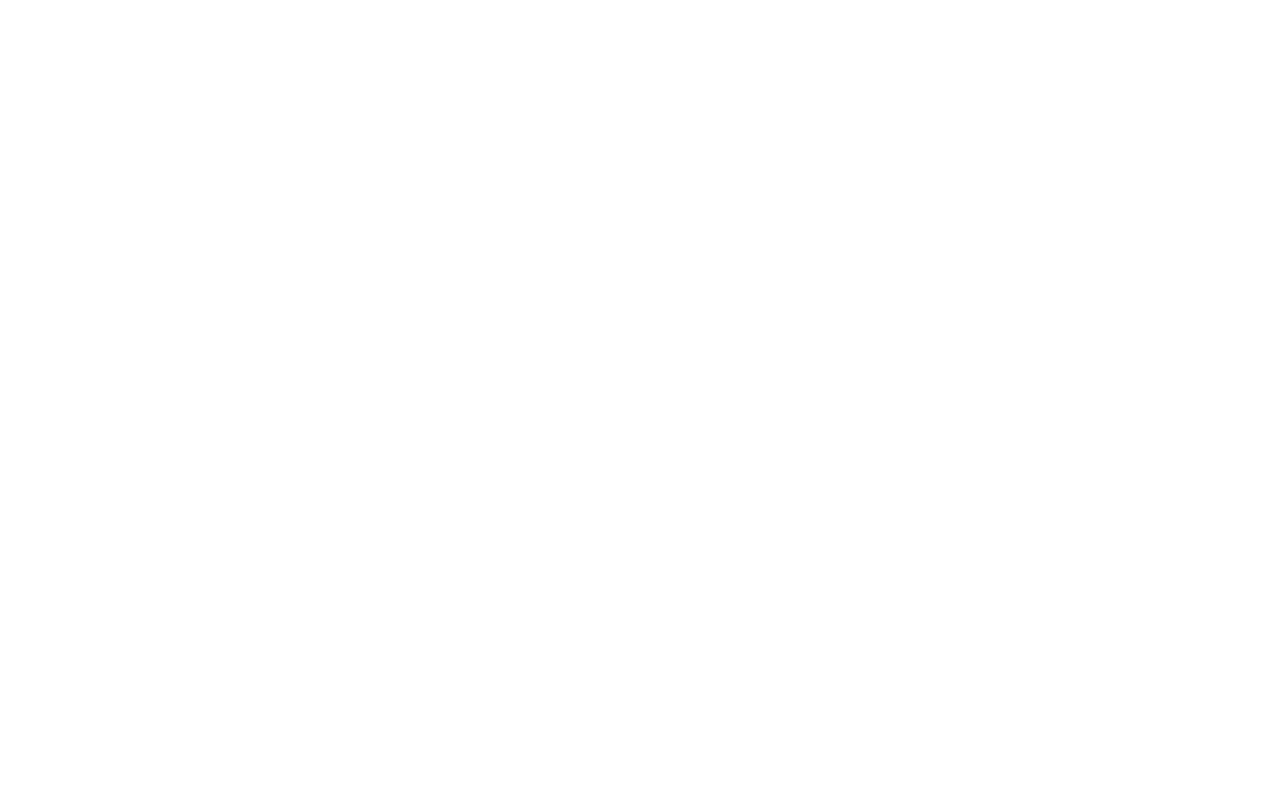
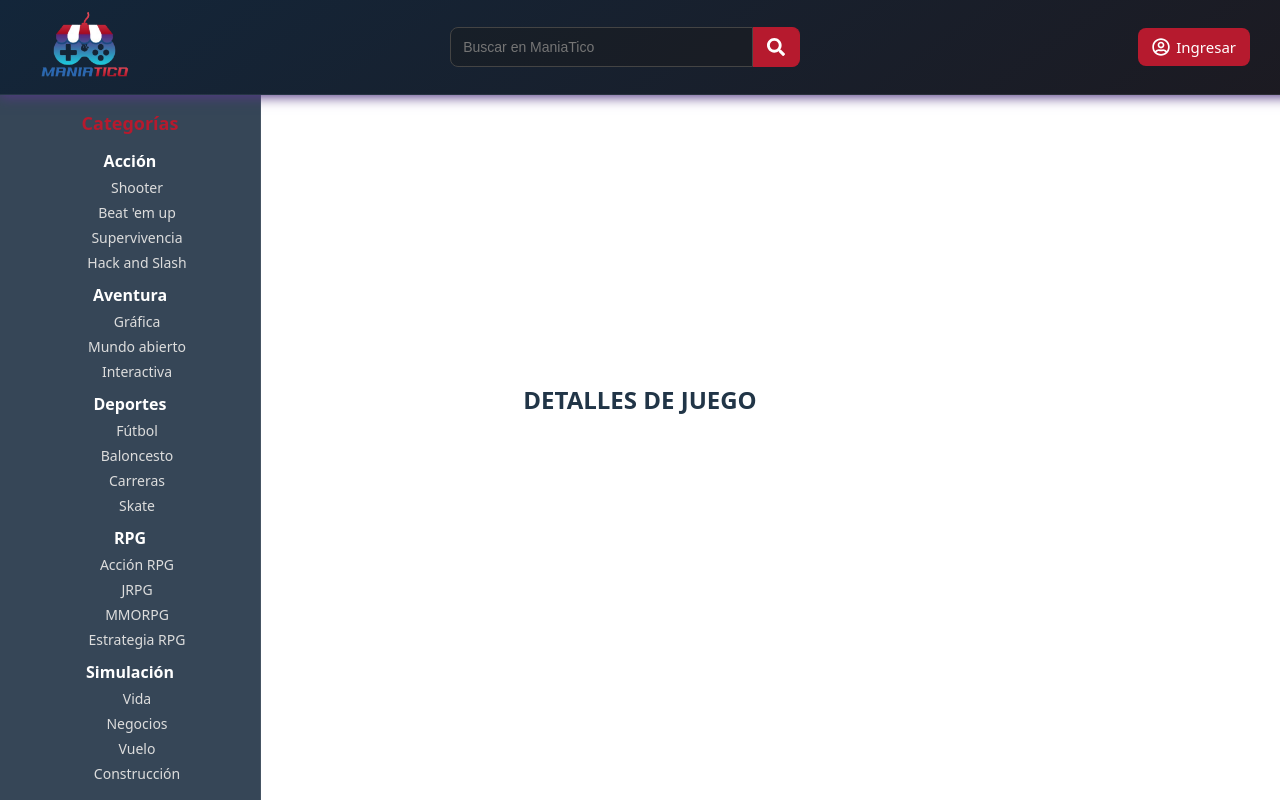
Before and after one commit to HemaniakAE/ManiaTico_Prototipo, a React (Vite) app: page /gameview in a window 1280 px wide. Before the commit this address had no page. Built offline with nearby package versions, Linux system fonts and the light colour scheme.

Commit message:
Corrige nombre de la página de vista de videojuego

```diff
--- a/src/App.jsx
+++ b/src/App.jsx
@@ -3,7 +3,7 @@
 import Auth from "./pages/Auth/Auth";
 import { SearchProvider } from "./Context/SearchContext";
 import SearchResults from "./pages/Search/SearchResults";
-import GameDetails from "./pages/GameDetails/GameDetails";
+import GameView from "./pages/GameView/GameView";
 
 function App() {
   return (
@@ -12,7 +12,7 @@
         <Route path="/" element={<Home />} />
         <Route path="/search" element={<SearchResults />} />
         <Route path="/auth" element={<Auth />} />
-        <Route path="/gamedetails" element={<GameDetails />} />
+        <Route path="/gameview" element={<GameView />} />
       </Routes>
     </SearchProvider>
   );
--- a/src/pages/GameDetails/GameDetails.jsx
+++ /dev/null
@@ -1,19 +0,0 @@
-import './GameDetails.css'
-import Header from '../../Components/Header'
-import Sidebar from '../../Components/Sidebar'
-
-function GameDetails() {
-  return (
-    <>
-      <Header />
-      <div className='game-details-layout'>
-        <Sidebar />
-        <div className="game-details-content">
-         <h2>DETALLES DE JUEGOS</h2>
-        </div>
-      </div>
-    </>
-  )
-}
-
-export default GameDetails
--- /dev/null
+++ b/src/pages/GameView/GameView.jsx
@@ -0,0 +1,19 @@
+import './GameView.css'
+import Header from '../../Components/Header'
+import Sidebar from '../../Components/Sidebar'
+
+function GameView() {
+  return (
+    <>
+      <Header />
+      <div className='game-view-layout'>
+        <Sidebar />
+        <div className="game-view-content">
+         <h2>DETALLES DE JUEGO</h2>
+        </div>
+      </div>
+    </>
+  )
+}
+
+export default GameView;
```
Also changed, not shown: src/pages/GameView/GameView.css (renamed from src/pages/GameDetails/GameDetails.css).
